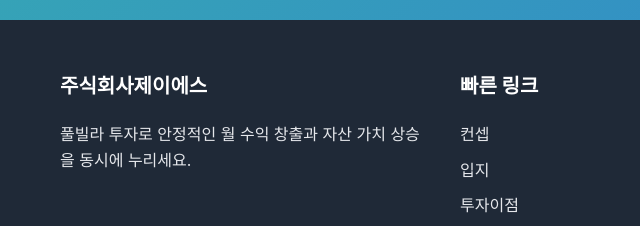
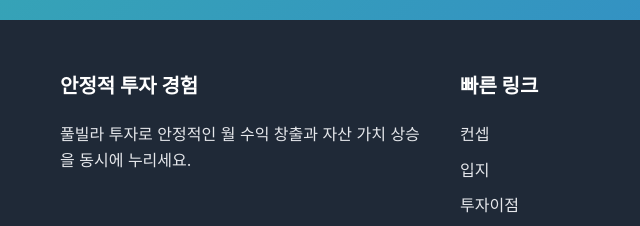
Before and after one commit to nova-creation/sejongpoolvilla, a plain HTML site: page index.html in a window 1280 px wide. Shown: the part 3577-3803 px from the top of the page, 0-640 px from the left. Drawn offline with Linux system fonts and the light colour scheme; a script that the page names is missing.

Commit message:
index.html

```diff
--- a/index.html
+++ b/index.html
@@ -697,7 +697,7 @@
         <div class="container">
             <div class="footer-grid">
                 <div>
-                    <h3 class="footer-title">주식회사제이에스</h3>
+                    <h3 class="footer-title">안정적 투자 경험</h3>
                     <p style="margin-bottom: 20px;">풀빌라 투자로 안정적인 월 수익 창출과 자산 가치 상승을 동시에 누리세요.</p>
                 </div>
                 <div>
```
